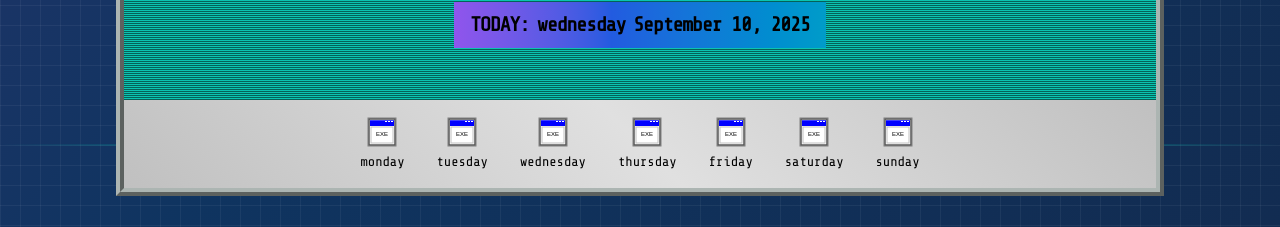
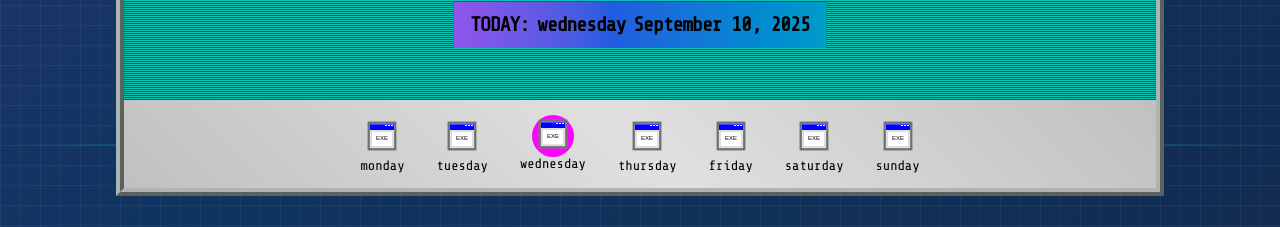
Before and after one commit to leon-luna-ray/power-planner, a website built with Vite: page index.html in a window 1280 px wide. Shown: the part 255-482 px from the top of the page. Built offline with nearby package versions, Linux system fonts and the light colour scheme.

Commit message:
add open/close panel state

```diff
--- a/index.html
+++ b/index.html
@@ -68,10 +68,14 @@
                 <ul
                   class="flex items-center justify-center gap-x-[2rem] gap-y-[1rem] bg-gradient-gray py-[1rem] md:max-h-[88px] flex-wrap px-[2rem] lg:px-0">
                   <template x-for="day in $store.data.weekdays">
-                    <li :key="day.dayName">
+                    <li :key="day.dayName" class="file-btn"
+                      :class="{ 'active' : $store.data.isDayPanelOpen[day.dayName] }">
                       <button class="flex flex-col items-center gap-y-[0.25rem]"
-                        x-on:click="$store.data.toggleDayPanel(day.dayName)">
-                        <img src="./src/assets/images/icons/icon-exe.svg" alt="File menu icon">
+                        x-on:click="$store.data.toggleDayPanel(day.dayName)" x-bind:aria-label="`Open file menu for ${day.dayName}`">
+                        <div class="flex flex-col items-center gap-y-[0.25rem] [&_*]:z-1 relative">
+                          <div class="file-btn-indicator" aria-hidden="true"></div>
+                          <img src="./src/assets/images/icons/icon-exe.svg" alt="File menu icon">
+                        </div>
                         <p class="lowercase text-[0.85rem] font-[400]" x-text="day.dayName"></p>
                       </button>
                     </li>
--- a/src/assets/css/components.css
+++ b/src/assets/css/components.css
@@ -10,6 +10,14 @@
 .btn:active {
     border: 2px inset #c0c0c0;
     background: linear-gradient(45deg, #a0a0a0 0%, #c0c0c0 50%, #a0a0a0 100%);
+}
+
+.file-btn {
+    @apply relative;
+}
+
+.file-btn.active .file-btn-indicator {
+    @apply z-0 bg-magenta rounded-full w-[42px] h-[42px] absolute top-0 left-0 translate-x-[-5px] translate-y-[-3px];
 }
 
 .title-bar {
--- a/src/main.ts
+++ b/src/main.ts
@@ -62,18 +62,8 @@ const store = Alpine.reactive({
     saveBtn: content.en.saveBtn,
     day,
     date,
-    weekdays: getWeekDates(),
     year,
-    saveDayEntry,
-    deleteDayEntry,
     userEntries,
-    handleClick,
-
-    toggleDayPanel(dayName: Weekday) {
-        console.log('Toggling day panel for:', dayName);
-        this.isDayPanelOpen[dayName] = !this.isDayPanelOpen[dayName];
-    },
-
     isDayPanelOpen: {
         sunday: false,
         monday: false,
@@ -82,7 +72,14 @@ const store = Alpine.reactive({
         thursday: false,
         friday: false,
         saturday: false
-    }
+    },
+    weekdays: getWeekDates(),
+    saveDayEntry,
+    deleteDayEntry,
+    handleClick,
+    toggleDayPanel(dayName: Weekday) {
+        this.isDayPanelOpen[dayName] = !this.isDayPanelOpen[dayName];
+    },
 });
 
 const openTodayPanel = () => {
```
